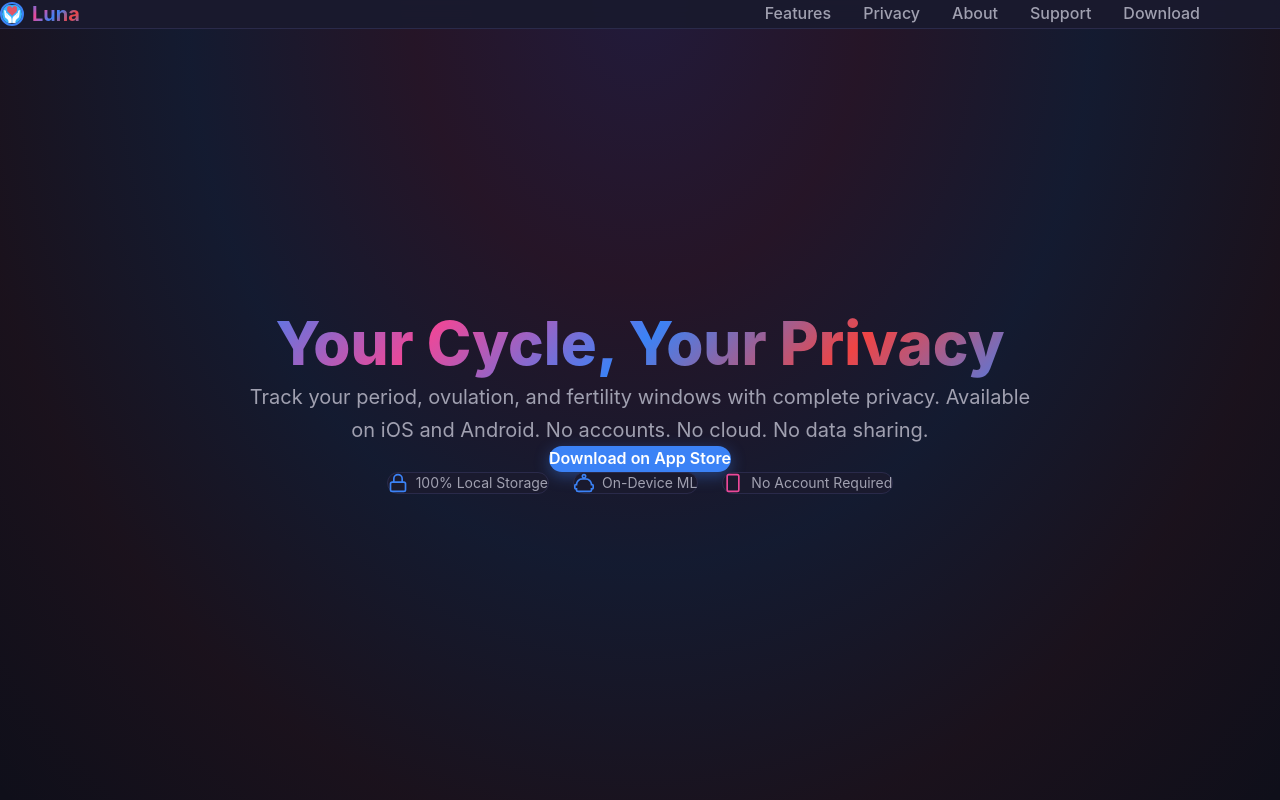
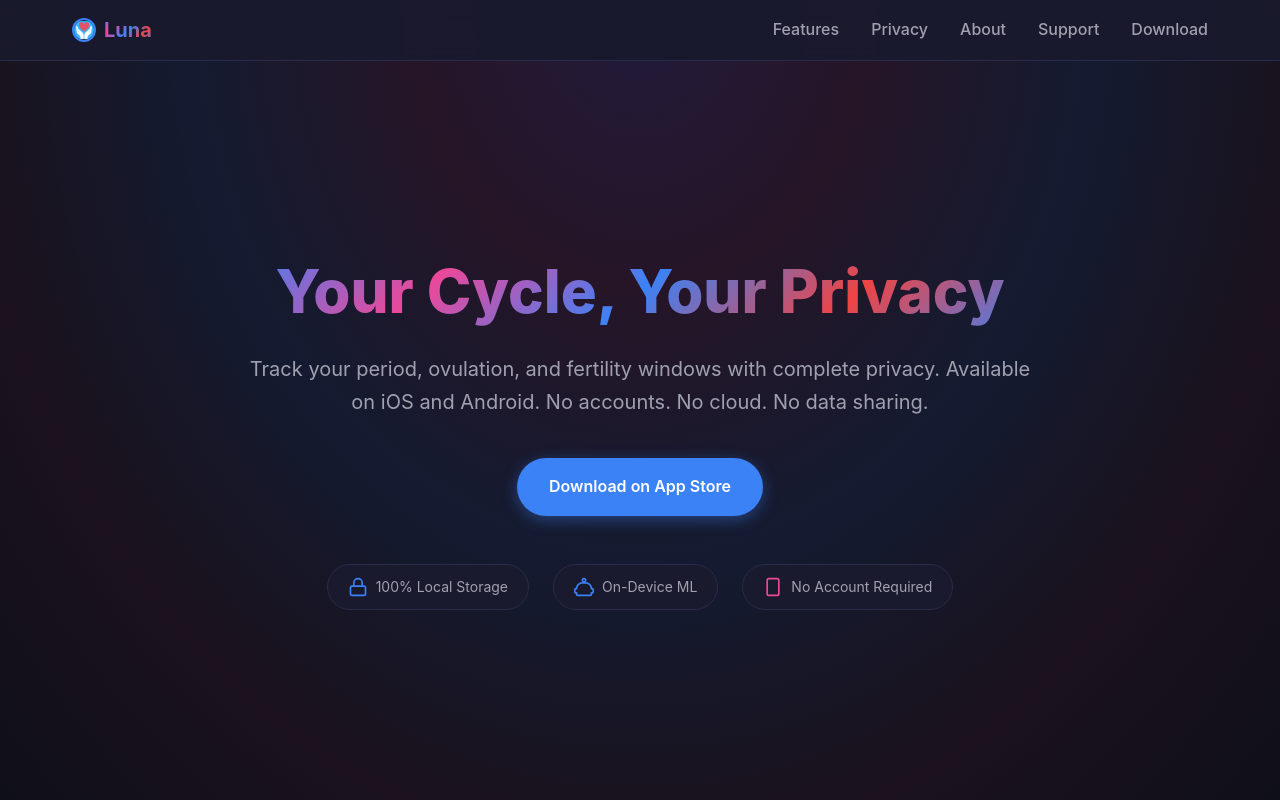
Before and after one commit to Thompson-Software/next-starter-template, a Next.js app: page / in a window 1280 px wide. Shown: the top 800 px of the page. Built offline with nearby package versions, Linux system fonts and the light colour scheme.

Commit message:
Add @layer directives to preserve CSS variables

```diff
--- a/src/app/globals.css
+++ b/src/app/globals.css
@@ -16,6 +16,7 @@
 	--font-mono: var(--font-geist-mono);
 }
 
+@layer base {
 	:root {
 		--primary: #3B82F6;
 		--primary-dark: #2563EB;
@@ -31,7 +32,9 @@
 		--gradient: linear-gradient(135deg, #3B82F6 0%, #EC4899 50%, #3B82F6 100%);
 		--gradient-full: linear-gradient(135deg, #3B82F6 0%, #EC4899 25%, #3B82F6 50%, #EF4444 75%, #3B82F6 100%);
 	}
+}
 
+@layer base {
 	* {
 		margin: 0;
 		padding: 0;
@@ -46,13 +49,18 @@ body {
 		overflow-x: hidden;
 	}
 
+	html {
+		scroll-behavior: smooth;
+	}
+}
+
+@layer components {
 	.container {
 		max-width: 1200px;
 		margin: 0 auto;
 		padding: 0 20px;
 	}
 
-/* Utility classes for gradients */
 	.gradient-text {
 		background: var(--gradient-full);
 		-webkit-background-clip: text;
@@ -63,8 +71,4 @@ body {
 	.gradient-border {
 		border-image: var(--gradient) 1;
 	}
-
-/* Smooth scrolling */
-html {
-	scroll-behavior: smooth;
 }
```
Lines whose indentation alone changed are shown as unchanged.
